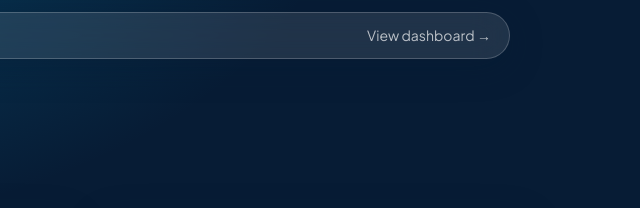
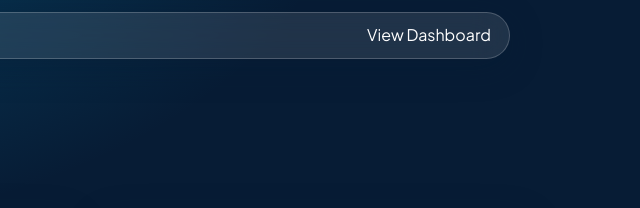
Before and after one commit to fizeeeti0n/industry-payment, a plain HTML site: page index.html in a window 1280 px wide. Shown: the top 208 px of the page, 640-1280 px from the left. Drawn offline with nearby package versions, Linux system fonts and the light colour scheme.

Commit message:
Update index.html

```diff
--- a/index.html
+++ b/index.html
@@ -53,7 +53,8 @@ select.input option{color:var(--navy)}
 <body>
 <header><nav class="glass" aria-label="Main">
   <a href="index.html" class="logo">⚓ Industrial Tour</a>
-  <a href="dashboard.html" class="back">View dashboard →</a>
+  <a href="https://industrial-cse.vercel.app/dashboard.html" target="_blank" rel="noopener noreferrer">View Dashboard</a>
+
 </nav></header>
 
 <main class="wrap">
```
